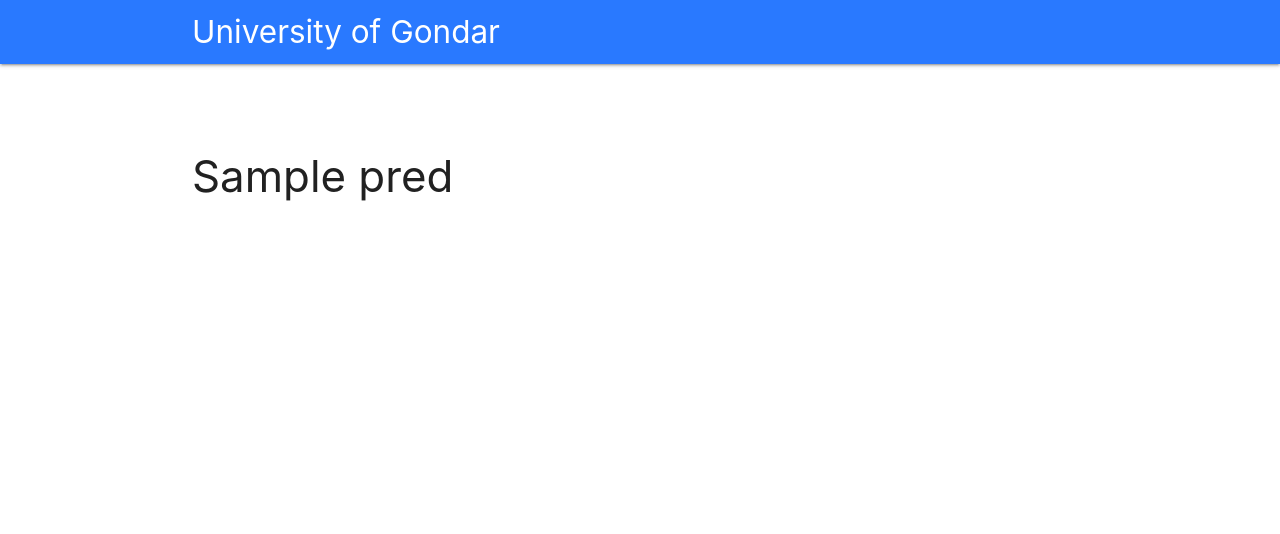
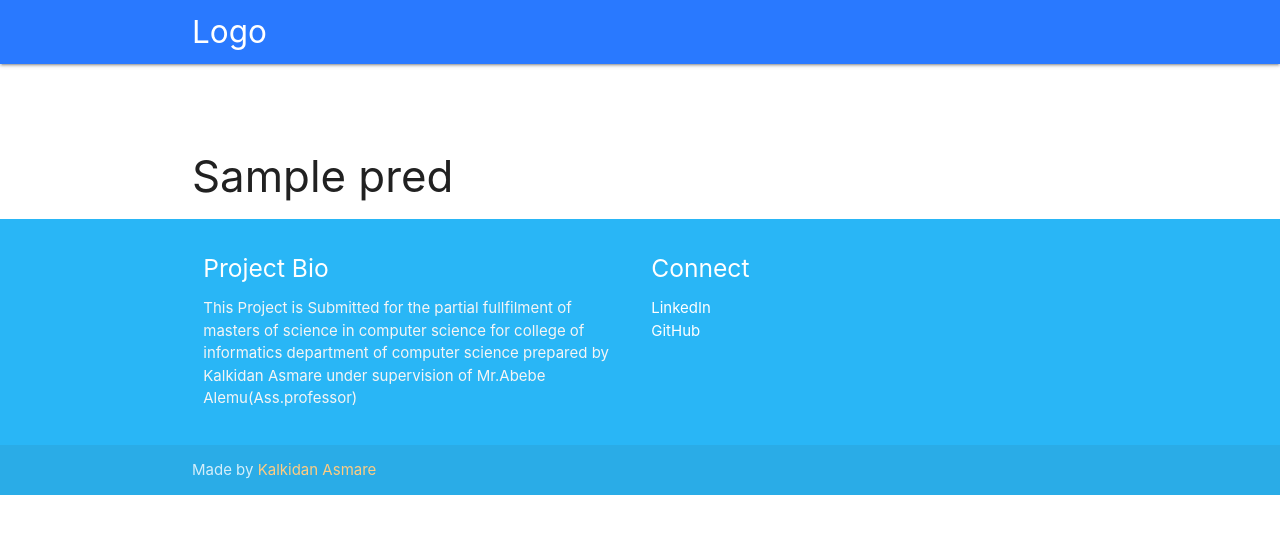
Before and after one commit to KalAsmare/Web-Flask-App, a Flask app: template templates/op.html in a window 1280 px wide. Shown: the top 534 px of the page. Run offline with Flask 2, Linux system fonts and the light colour scheme; the template is opened without the code that fills it: most values are stand-ins (such as "Sample title", 1, 10 or a date in 2020); parts of the project's set-up code (start-up, migrations or seed data) failed here and were passed over; some libraries are stand-ins or nearby versions.

Commit message:
Update op.html

```diff
--- a/templates/op.html
+++ b/templates/op.html
@@ -9,7 +9,7 @@
 
     <body>
         <nav class="blue darken-4 accent-3">
-            <div class="nav-wrapper container"><a id="logo-container" href="#" class="brand-logo">University of Gondar</a>
+            <div class="nav-wrapper container"><a id="logo-container" href="#" class="brand-logo">Logo</a>
 
         </nav>
         <div class="section no-pad-bot" id="index-banner">
@@ -19,6 +19,40 @@
                 <h3>{{pred}}</h3>
             </div>
         </div>
-    </body>
 
+
+
+             <footer class="page-footer light-blue lighten-1">
+    <div class="container">
+      <div class="row">
+        <div class="col l6 s12">
+          <h5 class="white-text">Project Bio</h5>
+          <p class="grey-text text-lighten-4">This Project is Submitted for the partial fullfilment of masters of science in computer science for college of informatics department of computer science
+            prepared by Kalkidan Asmare under supervision of Mr.Abebe Alemu(Ass.professor)</p>
+        </div>
+
+
+        <div class="col l3 s12">
+          <h5 class="white-text">Connect</h5>
+          <ul>
+            <li><a class="white-text" href="#!">LinkedIn</a></li>
+            <li><a class="white-text" href="https://github.com/KalAsmare">GitHub</a></li>
+          </ul>
+        </div>
+      </div>
+    </div>
+    <div class="footer-copyright">
+      <div class="container">
+      Made by <a class="orange-text text-lighten-3" href="https://github.com/KalAsmare">Kalkidan Asmare</a>
+      </div>
+    </div>
+  </footer>
+
+
+  <!--  Scripts-->
+  <script src="https://code.jquery.com/jquery-2.1.1.min.js"></script>
+  <script src="../static/js/materialize.js"></script>
+  <script src="js/init.js"></script>
+
+  </body>
 </html>
```
